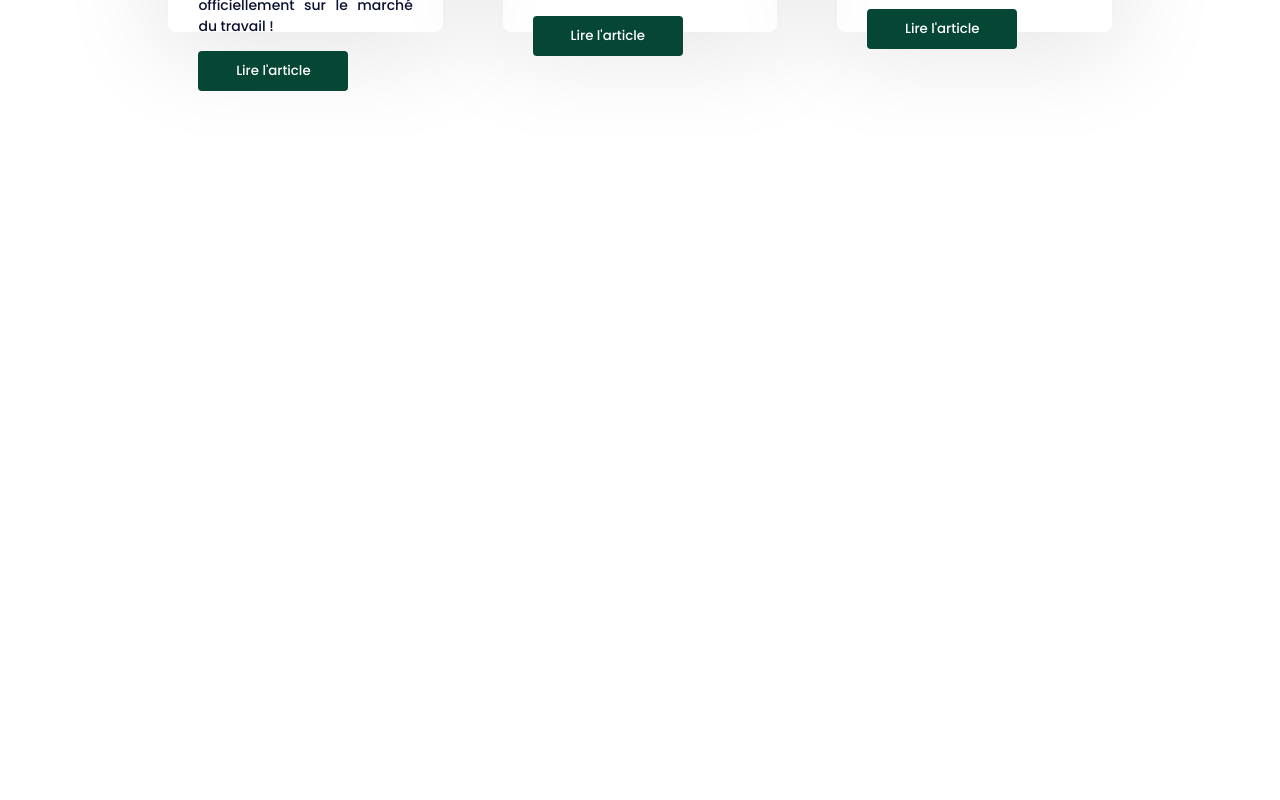
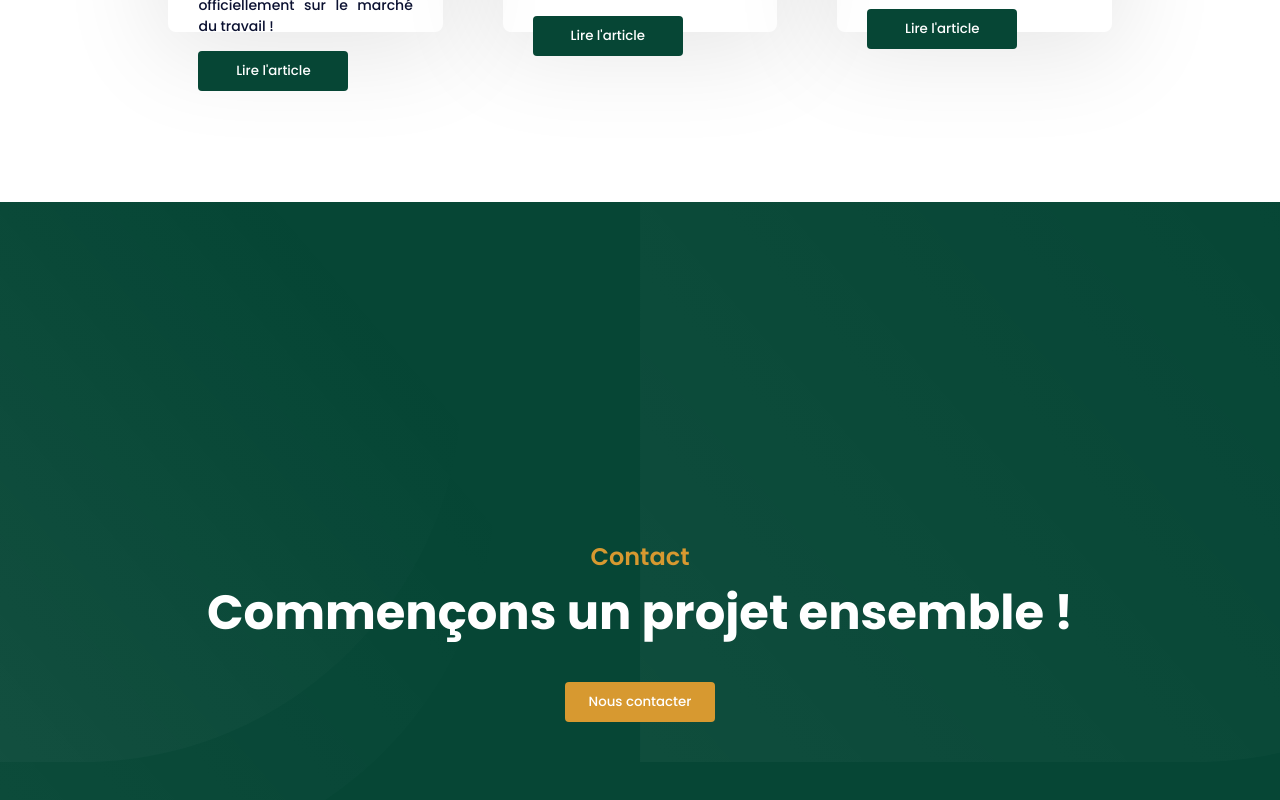
Before and after one commit to ArnaudVolpi/compagny-landing-page, an Angular app: page / in a window 1280 px wide. Shown: the part 5540-6340 px from the top of the page. Before the commit the page ends 5742 px from the top, so only its background shows below. Built offline with nearby package versions, Linux system fonts and the light colour scheme.

Commit message:
feat: contact

```diff
--- a/src/app/app.component.html
+++ b/src/app/app.component.html
@@ -5,3 +5,4 @@
 <app-custom></app-custom>
 <app-atouts></app-atouts>
 <app-posts></app-posts>
+<app-contact></app-contact>
--- a/src/app/contact/contact.component.html
+++ b/src/app/contact/contact.component.html
@@ -1 +1,8 @@
-<p>contact works!</p>
+<section fxLayout="column" fxLayoutAlign="center center" fxLayoutGap="10px">
+    <h6 class="section-header">Contact</h6>
+    <br>
+    <h1 class="section-title text-center">Commençons un projet ensemble !</h1>
+    <br>
+
+    <button class="">Nous contacter</button>
+</section>
--- a/src/app/contact/contact.component.scss
+++ b/src/app/contact/contact.component.scss
@@ -0,0 +1,10 @@
+section {
+    background-color: var(--primary);
+    background-image: url("/assets/img/contact/contact.svg");
+    background-position:  bottom center;
+    background-repeat: no-repeat;
+    background-size: cover;
+    h1 {
+        color: var(--light-text);
+    }
+}
```
Also changed, not shown: src/assets/img/contact/contact.svg (added).
